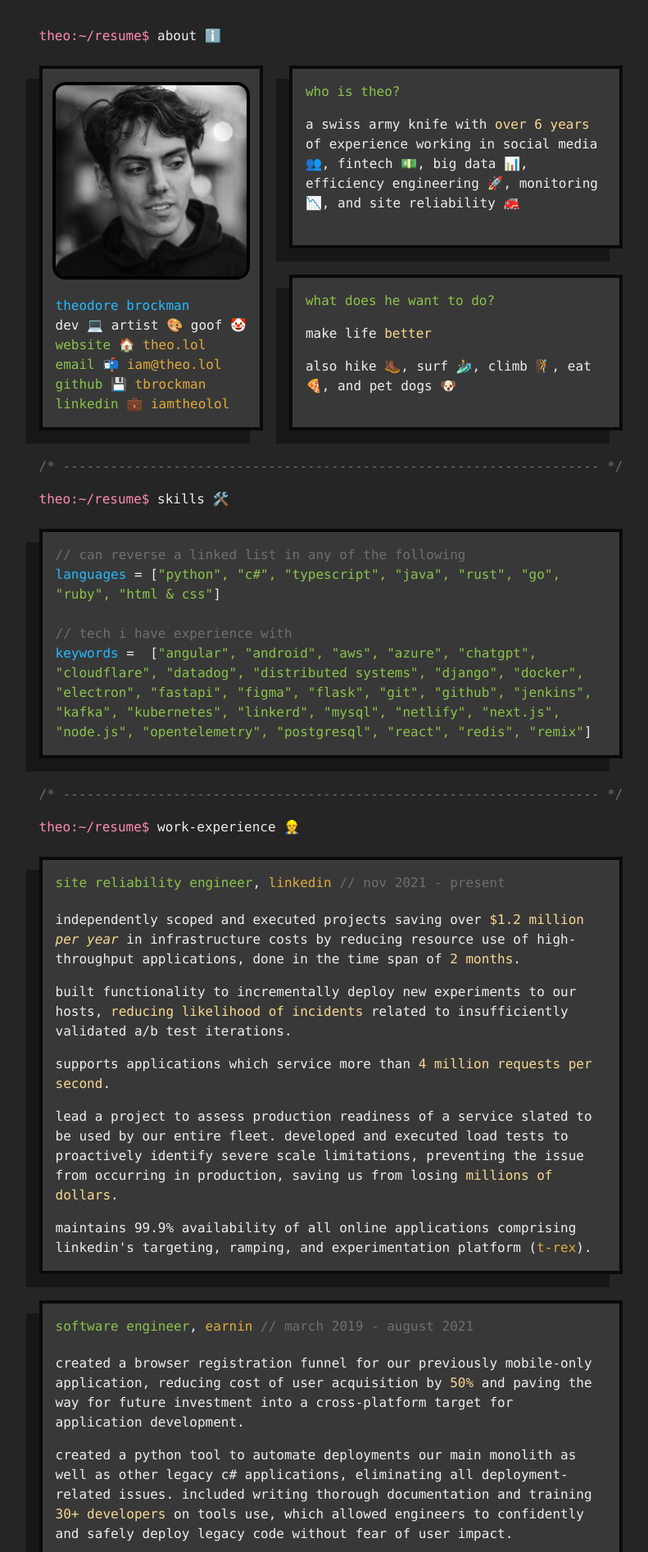
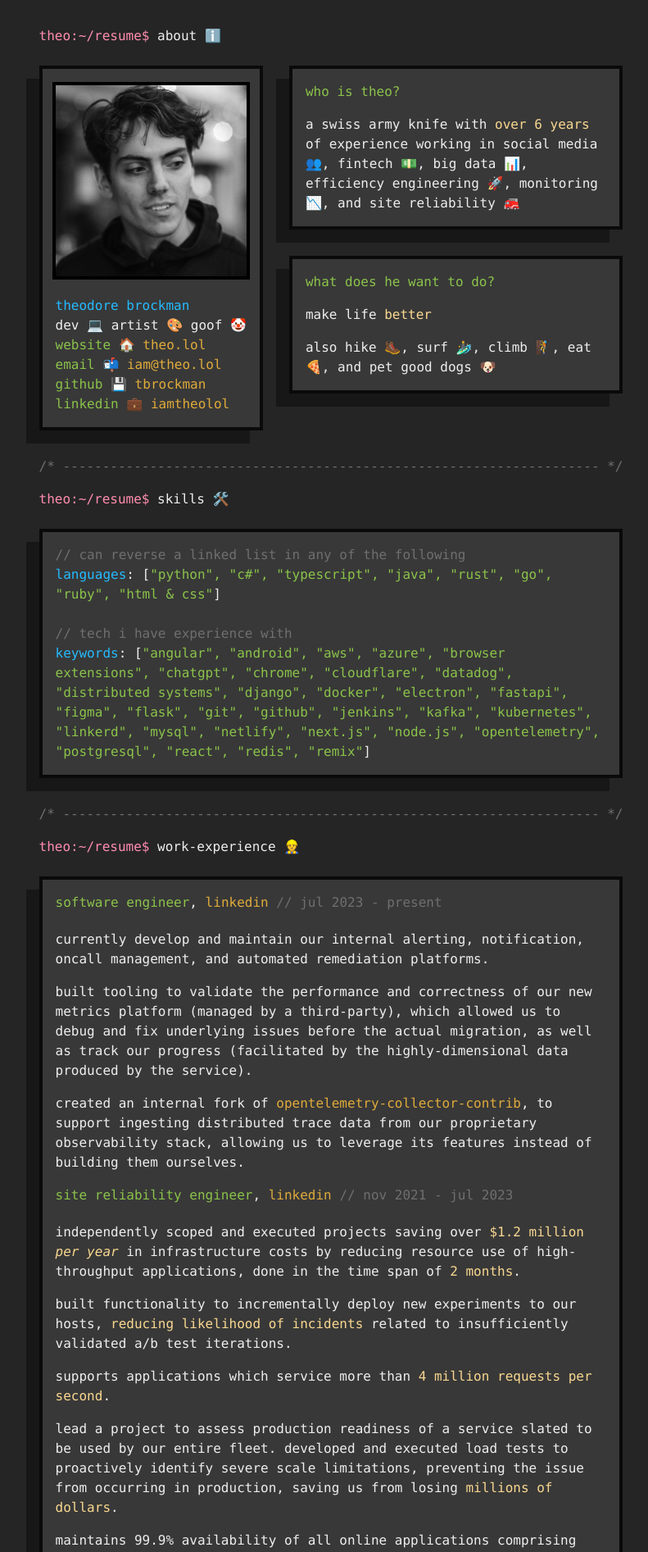
Before and after one commit to tbrockman/tbrockman.github.io, a Jekyll site: the page built from resume.html, in a window 1280 px wide. Shown: the top 1893 px of the page at 82% size, without its empty margins (236-1027 px from the left). Built offline with Jekyll 4.4.1, drawn with Linux system fonts in a browser that asks for light colours; some of the changed text lies outside the part shown.

Commit message:
Style changes and some content updates.

```diff
--- a/_sass/resume.scss
+++ b/_sass/resume.scss
@@ -31,15 +31,7 @@ $breakpoint-combine-header: 640px;
 	}
 
 	.column-container {
-		grid-template-columns: 1fr !important;
-	}
-
-	.column-container>.column:first-child {
-		margin-right: 0 !important;
-	}
-
-	.column-container>.column:last-child {
-		margin-left: 0 !important;
+		columns: 1 !important;
 	}
 
 	.resume-header-body {
@@ -287,26 +279,14 @@ div.section {
 }
 
 .column-container {
-	display: grid;
-	grid-template-columns: 1fr 1fr;
+	columns: 2;
 	margin-bottom: 2rem;
+	column-gap: 2rem;
 }
 
-.column-container>.column:first-child {
-	margin-right: 1rem;
-}
-
-.column-container>.column:last-child {
-	margin-left: 1rem;
-}
-
-.column>.floating-block:first-child {
-	margin-top: 0;
-}
-
-.column>.floating-block {
-	margin-top: 2rem;
-	margin-bottom: 0;
+.column > .floating-block {
+	margin-bottom: 2rem;
+	display: inline-block;
 }
 
 .projects-header {
@@ -315,6 +295,7 @@ div.section {
 
 .projects-header>span {
 	font-size: 1rem;
+	word-break: break-word;
 }
 
 .open-source-section {
@@ -354,10 +335,9 @@ div.section {
 	width: fit-content;
 }
 
-.main-banner>img {
+.main-banner > img {
 	width: 100%;
 	border: 4px solid black;
-	border-radius: 1rem;
 	margin-bottom: 0.5rem;
 	align-self: center;
 }
@@ -372,10 +352,6 @@ div.section {
 	flex-direction: column;
 }
 
-.description>div {
-	flex-grow: 1;
-}
-
 .description>.floating-block>p:first-child {
 	margin-top: 0;
 }
--- a/resume.html
+++ b/resume.html
@@ -50,7 +50,6 @@ layout: resume
 							working
 							in social media 👥, fintech 💵, big data 📊, efficiency engineering 🚀, monitoring 📉, and
 							site reliability 🚒
-
 						</p>
 					</div>
 					<div class="floating-block">
@@ -60,7 +59,7 @@ layout: resume
 						<p>make life <span class="metric">better</span>
 						</p>
 						<p>also hike 🥾, surf 🏄‍♂️, climb 🧗, eat 🍕, and pet
-							dogs 🐶
+							good dogs 🐶
 						</p>
 					</div>
 				</div>
@@ -80,7 +79,7 @@ layout: resume
 			<div class="skills floating-block">
 				<div class="skill">
 					<p class="comment-grey">// can reverse a linked list in any of the following</p>
-					<span class="blue">Languages</span><span class="white"> =&nbsp</span><span
+					<span class="blue">Languages</span><span class="white">:&nbsp</span><span
 						class="white">[</span><span class="green">"Python", "C#", "Typescript", "Java", "Rust", "Go",
 						"Ruby", "HTML & CSS"</span><span class="white">]</span>
 				</div>
@@ -89,9 +88,10 @@ layout: resume
 					<p class="comment-grey">// tech I have experience with</p>
 				</div>
 				<div class="skill">
-					<span class="blue">Keywords</span><span class="white"> = &nbsp</span><span
-						class="white">[</span><span class="green">"Angular", "Android", "AWS", "Azure", "ChatGPT",
-						"Cloudflare",
+					<span class="blue">Keywords</span><span class="white">:&nbsp</span><span class="white">[</span><span
+						class="green">"Angular", "Android", "AWS", "Azure", "Browser
+						Extensions", "ChatGPT",
+						"Chrome", "Cloudflare",
 						"Datadog", "Distributed Systems", "Django", "Docker", "Electron", "FastAPI", "Figma", "Flask",
 						"Git", "GitHub", "Jenkins", "Kafka", "Kubernetes",
 						"Linkerd", "MySQL", "Netlify", "Next.js",
@@ -114,10 +114,40 @@ layout: resume
 			<div class="work-experience-container">
 				<div class="work-experience-entry floating-block">
 					<div class="work-experience-header">
+						<span class="green">Software Engineer</span>
+						<span class="white">,&nbsp;</span>
+						<span><a href="https://linkedin.com/" class="gold">LinkedIn</a>&nbsp</span>
+						<span class="comment-grey">// Jul 2023 - present</span>
+					</div>
+					<div class="work-experience-body">
+						<p>
+							Currently develop and maintain our internal alerting, notification,
+							oncall management, and
+							automated remediation platforms.
+						</p>
+						<p>
+							Built tooling to validate the performance and correctness of our new metrics
+							platform (managed by a third-party), which allowed us to debug and fix underlying
+							issues before the actual migration, as well as track our progress
+							(facilitated by the highly-dimensional data produced by the service).
+						</p>
+						<p>
+							Created an internal fork of <a
+								href="https://github.com/open-telemetry/opentelemetry-collector-contrib"
+								class="gold">opentelemetry-collector-contrib</a>, to support ingesting
+							distributed trace data from our proprietary observability stack, allowing us to leverage
+							its features instead of building them ourselves.
+						</p>
+						<p>
+
+						</p>
+					</div>
+
+					<div class="work-experience-header">
 						<span class="green">Site Reliability Engineer</span>
 						<span class="white">,&nbsp;</span>
 						<span><a href="https://linkedin.com/" class="gold">LinkedIn</a>&nbsp</span>
-						<span class="comment-grey">// Nov 2021 - present</span>
+						<span class="comment-grey">// Nov 2021 - Jul 2023</span>
 					</div>
 					<div class="work-experience-body">
 						<p>
@@ -259,13 +289,49 @@ layout: resume
 							<span class="green">prune</span>
 							<span class="white">:&nbsp</span>
 							<span><a class="gold"
-									href="https://chrome.google.com/webstore/detail/prune/gblddboefgbljpngfhgekbpoigikbenh">chrome.google.com</a></span>
+									href="https://chrome.google.com/webstore/detail/prune/gblddboefgbljpngfhgekbpoigikbenh">🔗
+									link</a></span>
 						</div>
 						<div class="projects-body">
 							<p>
-								A small Chrome extension to help you trim your garden of tabs.
+								A small browser extension to help you trim your garden of tabs (available on chrome,
+								edge, and firefox).
 								<a class="gold" href="https://github.com/tbrockman/prune">You can check out the source
 									code here.</a>
+							</p>
+						</div>
+					</div>
+					<div class="project floating-block">
+						<div class="projects-header">
+							<span class="green">otel-browser-extension</span>
+							<span class="white">:&nbsp</span>
+							<span><a class="gold"
+									href="https://chromewebstore.google.com/detail/opentelemetry-browser-ext/bgjeoaohfhbfabbfhbafjihbobjgniag">🔗
+									link</a></span>
+						</div>
+						<div class="projects-body">
+							<p>
+								A Chrome extension to automatically instrument all webpages to track
+								events and interactions, emitting them as OpenTelemetry traces.
+								<a class="gold"
+									href="https://github.com/tbrockman/opentelemetry-browser-extension">github</a>
+							</p>
+						</div>
+					</div>
+					<div class="project floating-block">
+						<div class="projects-header">
+							<span class="green">parcel-resolver-inlinefunc</span>
+							<span class="white">:&nbsp</span>
+							<span><a class="gold" href="https://github.com/tbrockman/parcel-resolver-inlinefunc">🔗
+									link</a></span>
+						</div>
+						<div class="projects-body">
+							<p>
+								A Parcel resolver to embed an imported Javascript function as a single bundle. useful in
+								chrome extensions and other environments where functions may be JSON serialized before
+								execution.
+								<a class="gold"
+									href="https://github.com/tbrockman/opentelemetry-browser-extension">github</a>
 							</p>
 						</div>
 					</div>
@@ -282,15 +348,28 @@ layout: resume
 							</p>
 						</div>
 					</div>
-				</div>
-				<div class="column">
 					<div class="project floating-block">
 						<div class="projects-header">
+							<span class="green">turnip</span>
+							<span class="white">:&nbsp</span>
+							<span><a class="gold" href="/">theo.lol</a></span>
+						</div>
+						<div class="projects-body">
+							<p>
+								A proximity-based jukebox. Built as a personal project in university
+								to stop friends fighting over the aux cable. Allowed anyone within 100ft to search and
+								queue
+								Spotify songs on the host phone (without needing any authentication or sign-up).
+							</p>
+						</div>
+					</div>
+					<div class="project floating-block">
+						<p class="projects-header">
 							<span class="green">auxb0x</span>
 							<span class="white">:&nbsp</span>
 							<span><a class="gold"
 									href="https://auxb0x.com?api=ax8G2Du7z38r5InOvvu9661kj4XgyCfz8cZSBOHT">auxb0x.com</a></span>
-						</div>
+						</p>
 						<div class="projects-body">
 							<p>
 								A private website dedicated to playing my Soundcloud reposts and likes. Mainly built as
@@ -301,7 +380,6 @@ layout: resume
 					<div class="project floating-block">
 						<div class="projects-header">
 							<span class="green">schizophoner</span>
-							<span class="white">:&nbsp</span>
 							<span><a class="gold" href="https://github.com/tbrockman/schizophoner">github.com</a></span>
 						</div>
 						<div class="projects-body">
@@ -333,7 +411,7 @@ layout: resume
 					<div class="open-source-item floating-block">
 						<div class="open-source-header">
 							<span class="green">atom</span>
-							<span class="white">:&nbsp</span>
+							<span class="white">&nbsp</span>
 							<span><a class="gold" href="https://atom.io">atom.io</a></span>
 						</div>
 						<div class="open-source-body">
```
